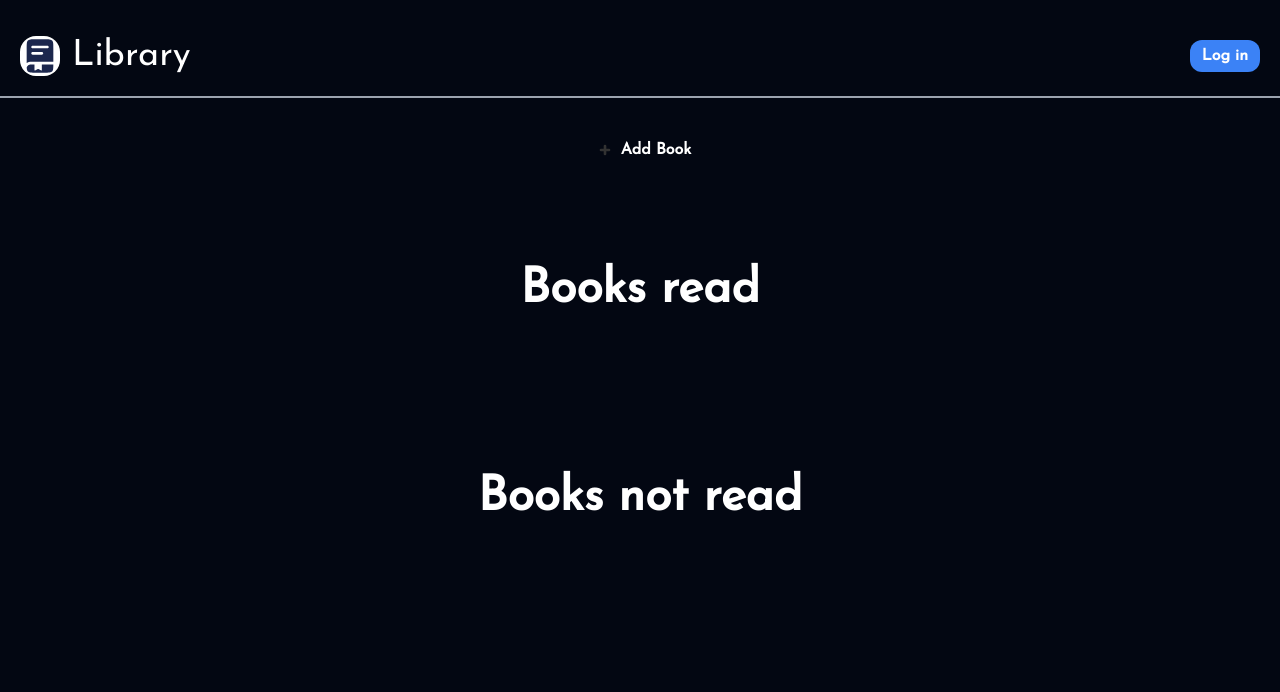
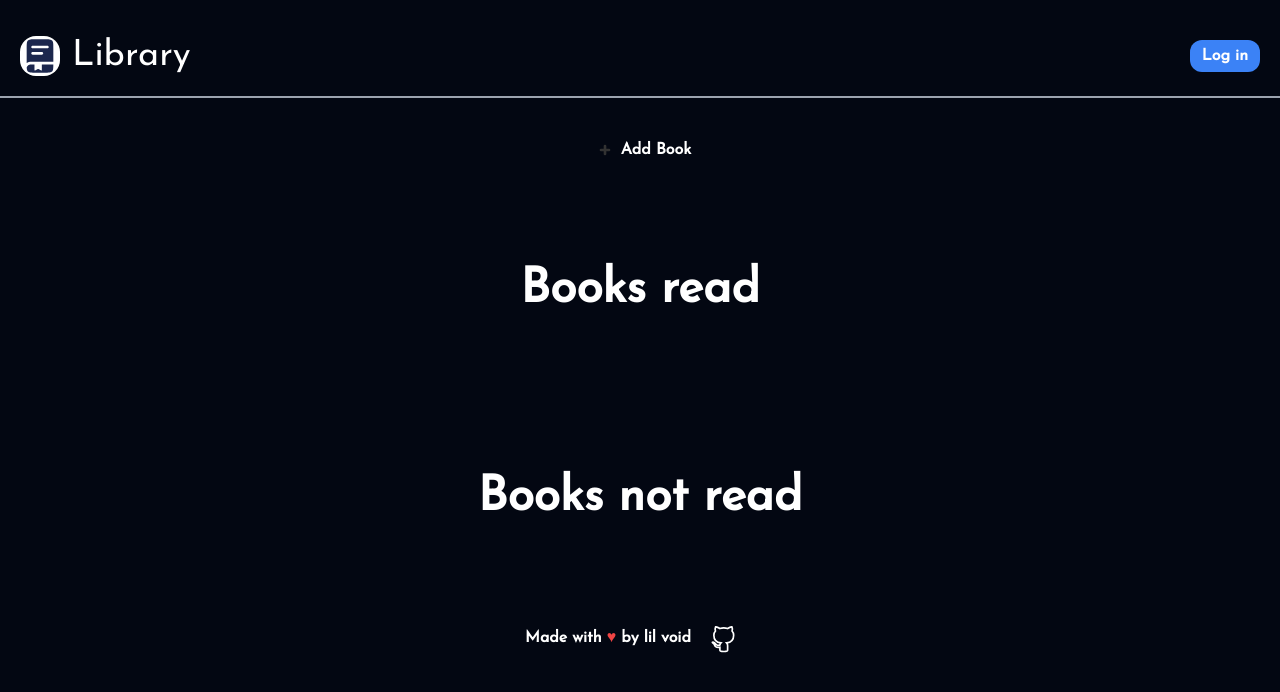
Before and after one commit to s-Radu/Odin-Project-Library, a website: page index.html in a window 1280 px wide. Drawn offline with Linux system fonts and the light colour scheme.

Commit message:
Main project done

```diff
--- a/index.html
+++ b/index.html
@@ -204,6 +204,22 @@
         <section class="w-3/4 mx-auto grid grid-cols-auto-fill" id="not-read"></section>
     </main>
 
+    <footer class="container mx-auto flex items-center justify-center p-5">
+        <p class="text-center text-white">Made with <span class="text-red-500">&hearts; </span> by lil void</p>
+        <a href="https://github.com/s-Radu">
+            <svg fill="transparent" viewBox="-2.5 0 19 19" xmlns="http://www.w3.org/2000/svg"
+                class="cf-icon-svg w-8 mx-4 hover:fill-white" stroke="#ffffff">
+                <g id="SVGRepo_bgCarrier" stroke-width="0"></g>
+                <g id="SVGRepo_tracerCarrier" stroke-linecap="round" stroke-linejoin="round"></g>
+                <g id="SVGRepo_iconCarrier">
+                    <path
+                        d="M9.464 17.178a4.506 4.506 0 0 1-2.013.317 4.29 4.29 0 0 1-2.007-.317.746.746 0 0 1-.277-.587c0-.22-.008-.798-.012-1.567-2.564.557-3.105-1.236-3.105-1.236a2.44 2.44 0 0 0-1.024-1.348c-.836-.572.063-.56.063-.56a1.937 1.937 0 0 1 1.412.95 1.962 1.962 0 0 0 2.682.765 1.971 1.971 0 0 1 .586-1.233c-2.046-.232-4.198-1.023-4.198-4.554a3.566 3.566 0 0 1 .948-2.474 3.313 3.313 0 0 1 .091-2.438s.773-.248 2.534.945a8.727 8.727 0 0 1 4.615 0c1.76-1.193 2.532-.945 2.532-.945a3.31 3.31 0 0 1 .092 2.438 3.562 3.562 0 0 1 .947 2.474c0 3.54-2.155 4.32-4.208 4.548a2.195 2.195 0 0 1 .625 1.706c0 1.232-.011 2.227-.011 2.529a.694.694 0 0 1-.272.587z">
+                    </path>
+                </g>
+            </svg>
+        </a>
+    </footer>
+
 </body>
 
 </html>
```
Also changed, not shown: src/output.css.
